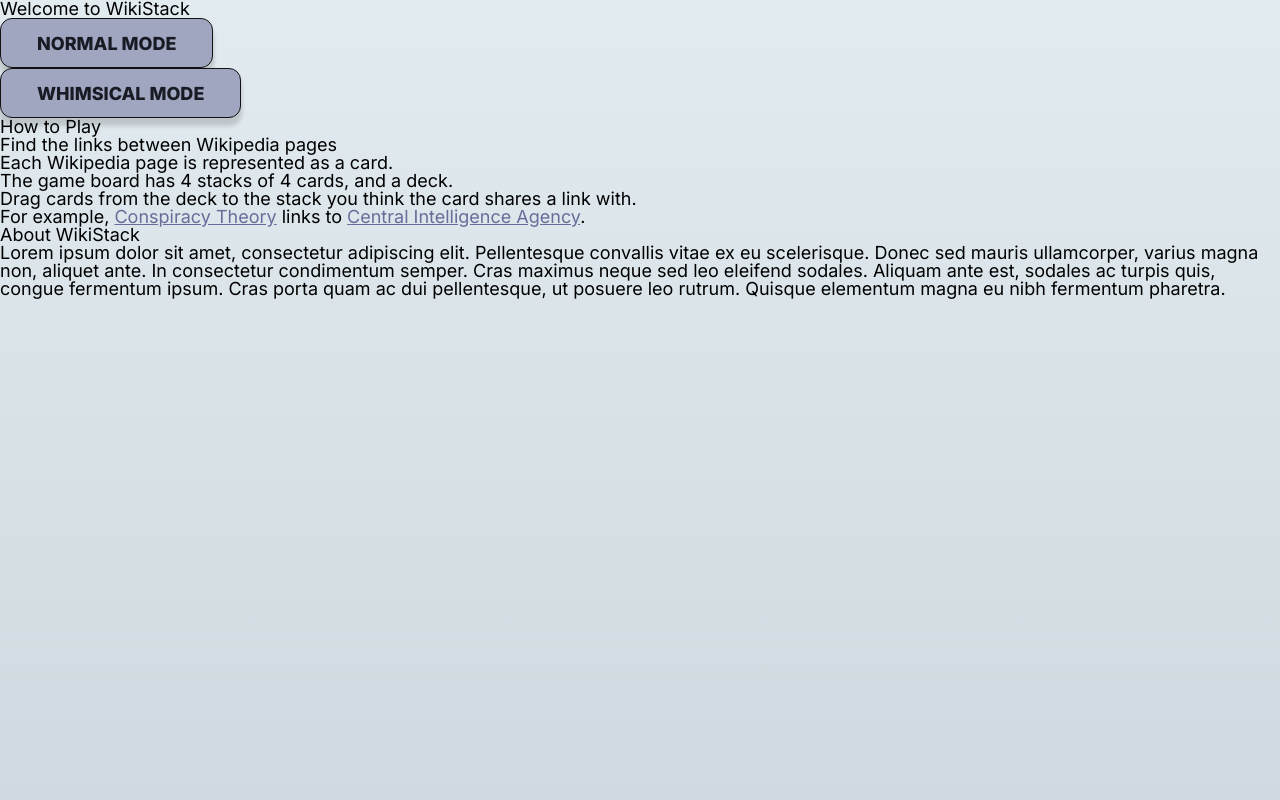
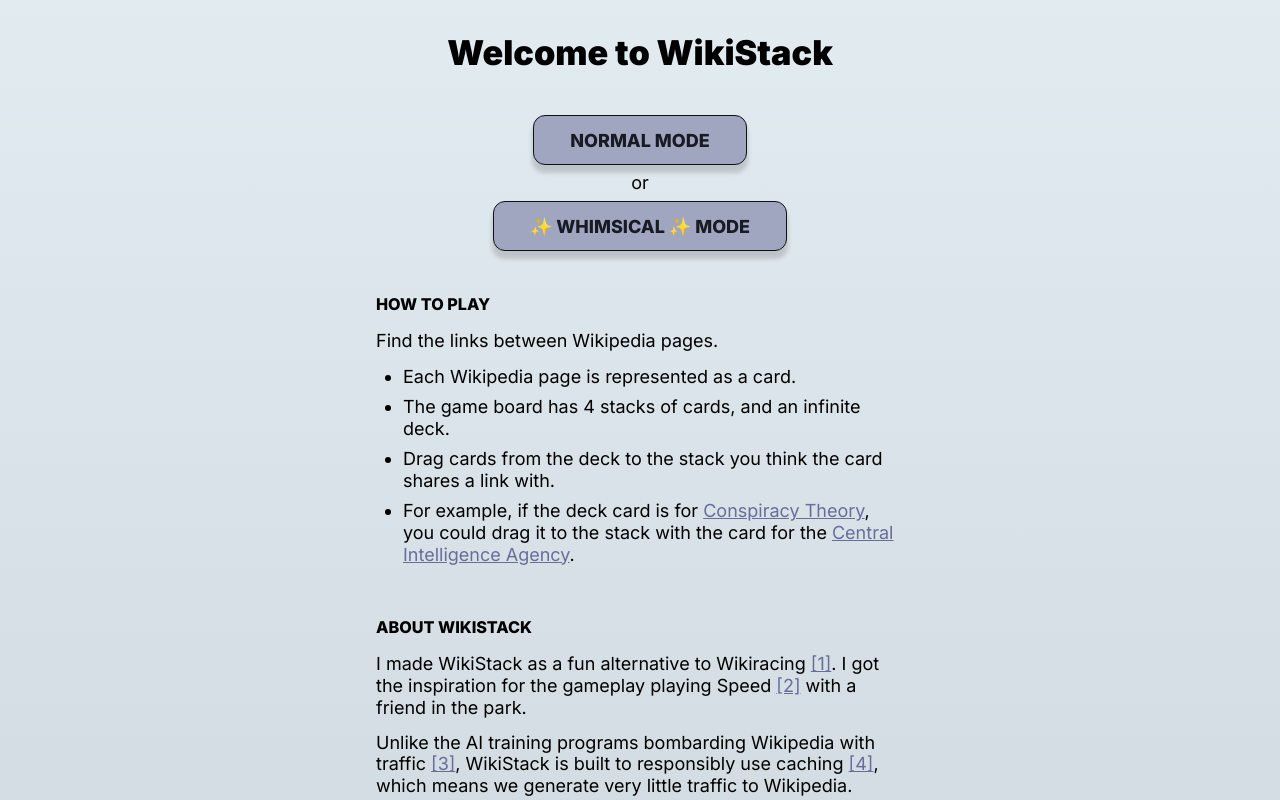
Before and after one commit to itsjoekent/wiki-stack, a React (Vite) app: page / in a window 1280 px wide. Shown: the top 800 px of the page. Built offline with nearby package versions, Linux system fonts and the light colour scheme.

Commit message:
intro styling and content

```diff
--- a/package.json
+++ b/package.json
@@ -22,6 +22,7 @@
     "hono": "^4.7.8",
     "immer": "^10.1.1",
     "ky": "^1.8.1",
+    "marked": "^15.0.12",
     "react": "^19.0.0",
     "react-dom": "^19.0.0"
   },
--- a/src/components/end-scene.tsx
+++ b/src/components/end-scene.tsx
@@ -1,4 +1,4 @@
-import { resetGame, startGame } from '@/game/actions';
+import { setScene, resetGame, startGame } from '@/game/actions';
 import { reducer } from '@/game/reducer';
 import {
   selectCorrectLinksForIncorrectGuess,
@@ -76,6 +76,12 @@
         >
           Switch to {oppositeMode} mode
         </a>
+        <a
+          className="end-scene__alt"
+          onClick={() => setScene({ scene: 'intro' })}
+        >
+          Back to homepage
+        </a>
       </div>
       {stacksWithpages.map((stack, stackIndex) => (
         <div key={stackIndex} className="end-scene__container end-scene__stack">
--- a/src/components/intro-scene.tsx
+++ b/src/components/intro-scene.tsx
@@ -1,44 +1,42 @@
+import { marked } from 'marked';
 import { startGame } from '@/game/actions';
+
+const howToPlayContent = marked.parse(`
+## How to Play
+Find the links between Wikipedia pages.
+
+- Each Wikipedia page is represented as a card.
+- The game board has 4 stacks of cards, and an infinite deck.
+- Drag cards from the deck to the stack you think the card shares a link with.
+- For example, if the deck card is for [Conspiracy Theory](https://en.wikipedia.org/wiki/Conspiracy_theory), you could drag it to the stack with the card for the [Central Intelligence Agency](https://en.wikipedia.org/wiki/Central_Intelligence_Agency).
+`);
+
+const aboutContent = marked.parse(`
+## About WikiStack
+
+I made WikiStack as a fun alternative to Wikiracing [[1]](https://en.wikipedia.org/wiki/Wikiracing). I got the inspiration for the gameplay playing Speed [[2]](https://en.wikipedia.org/wiki/Speed_(card_game)) with a friend in the park.
+
+Unlike the AI training programs bombarding Wikipedia with traffic [[3]](https://arstechnica.com/information-technology/2025/04/ai-bots-strain-wikimedia-as-bandwidth-surges-50/), WikiStack is built to responsibly use caching [[4]](https://en.wikipedia.org/wiki/Cache_(computing)), which means we generate very little traffic to Wikipedia.
+
+I firmly believe Wikipedia is one of the best websites on the internet. But it's also under relentless attack from right-wing billionaires that hate platforms they can't control [[5]](https://www.newyorker.com/news/the-lede/elon-musk-also-has-a-problem-with-wikipedia). So I wanted to make a game to celebrate Wikipedia. If you enjoy this game, or get any value of being able to quickly learn almost anything imaginable, you should [donate to Wikipedia!](https://donate.wikimedia.org/w/index.php)
+`);
 
 export function IntroScene() {
   return (
     <div className="intro-scene">
       <h1>Welcome to WikiStack</h1>
-      <button onClick={() => startGame({ mode: 'normal' })}>Normal mode</button>
-      <button onClick={() => startGame({ mode: 'whimsical' })}>
-        Whimsical mode
-      </button>
+      <div className="actions">
+        <button onClick={() => startGame({ mode: 'normal' })}>
+          Normal mode
+        </button>
+        <p>or</p>
+        <button onClick={() => startGame({ mode: 'whimsical' })}>
+          ✨ Whimsical ✨ mode
+        </button>
+      </div>
 
-      <h2>How to Play</h2>
-      <p>Find the links between Wikipedia pages</p>
-      <ul>
-        <li>Each Wikipedia page is represented as a card.</li>
-        <li>The game board has 4 stacks of 4 cards, and a deck.</li>
-        <li>
-          Drag cards from the deck to the stack you think the card shares a link
-          with.
-        </li>
-        <li>
-          For example,{' '}
-          <a href="https://en.wikipedia.org/wiki/Conspiracy_theory">
-            Conspiracy Theory
-          </a>
-          {' links to '}
-          <a href="https://en.wikipedia.org/wiki/Central_Intelligence_Agency">
-            Central Intelligence Agency
-          </a>
-          .
-        </li>
-      </ul>
-      <h2>About WikiStack</h2>
-      <p>
-        Lorem ipsum dolor sit amet, consectetur adipiscing elit. Pellentesque
-        convallis vitae ex eu scelerisque. Donec sed mauris ullamcorper, varius
-        magna non, aliquet ante. In consectetur condimentum semper. Cras maximus
-        neque sed leo eleifend sodales. Aliquam ante est, sodales ac turpis
-        quis, congue fermentum ipsum. Cras porta quam ac dui pellentesque, ut
-        posuere leo rutrum. Quisque elementum magna eu nibh fermentum pharetra.
-      </p>
+      <div className="intro-scene__content" dangerouslySetInnerHTML={{ __html: howToPlayContent }} />
+      <div className="intro-scene__content" dangerouslySetInnerHTML={{ __html: aboutContent }} />
     </div>
   );
 }
--- a/src/game/side-effects.ts
+++ b/src/game/side-effects.ts
@@ -16,8 +16,17 @@
   const isTableReady = selectors.selectIsTableReady(event.data.updatedState);
   if (isTableReady) return;
 
-  const filePath = selectors.selectGameMode(event.data.updatedState) === 'normal' ? './starters.json' : './unusual-starters.json';
-  const { options } = await import(filePath);
+  const mode = selectors.selectGameMode(event.data.updatedState);
+  let options: string[] = [];
+
+  if (mode === 'normal') {
+    options = await import('./starters.json').then((data) => data.options);
+  }
+
+  if (mode === 'whimsical') {
+    options = await import('./unusual-starters.json').then((data) => data.options);
+  }
+
   const starters = randomArrayPick(options, constants.TOTAL_STACKS);
 
   const starterPages = await Promise.all(
--- a/src/index.css
+++ b/src/index.css
@@ -3,6 +3,7 @@
 @import url('./styles/cards.css');
 @import url('./styles/game.css');
 @import url('./styles/end.css');
+@import url('./styles/intro.css');
 
 :root {
   box-sizing: border-box;
--- /dev/null
+++ b/src/styles/intro.css
@@ -0,0 +1,47 @@
+.intro-scene {
+  display: flex;
+  flex-direction: column;
+  gap: 2.5rem;
+  width: 100%;
+  max-width: 600px;
+  padding: 2rem;
+}
+
+.intro-scene h1 {
+  font-weight: 900;
+  font-size: 1.9rem;
+  text-align: center;
+}
+
+.intro-scene .actions {
+  display: flex;
+  flex-direction: column;
+  align-items: center;
+  gap: 0.5rem;
+}
+
+.intro-scene__content h2 {
+  font-weight: 800;
+  font-size: 0.9rem;
+  text-transform: uppercase;
+  margin-bottom: 1rem;
+}
+
+.intro-scene__content p {
+  font-size: 1rem;
+  font-weight: 400;
+  line-height: 1.2rem;
+  margin-bottom: 0.75rem;
+}
+
+.intro-scene__content ul {
+  list-style: disc;
+  padding-left: 1.5rem;
+  font-size: 1rem;
+  font-weight: 400;
+}
+
+.intro-scene__content ul li {
+  margin-bottom: 0.5rem;
+  line-height: 1.2rem;
+}
```
Also changed, not shown: 1 other file (tests, documents, lock files or other folders).
